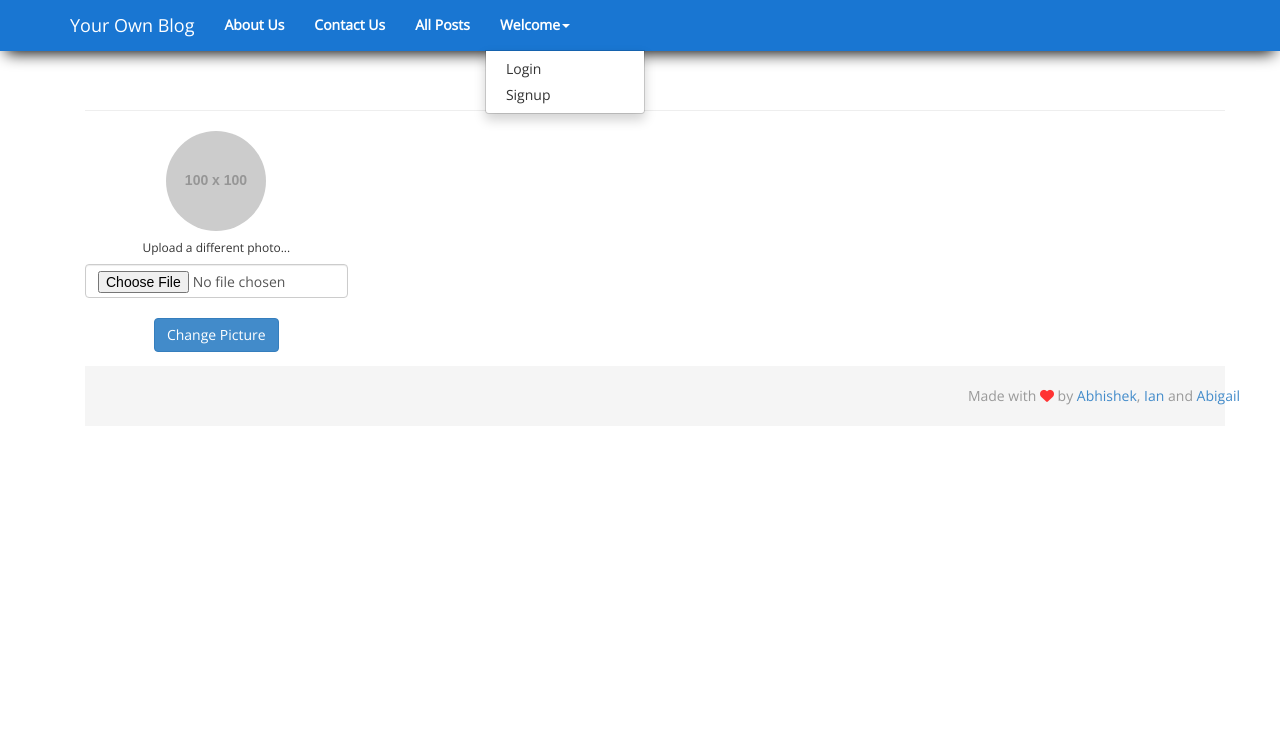
After one commit to ghoshabhi/Multi-User-Blog, a Python web app: template templates/test_photo.html in a window 1280 px wide, after a click on "Welcome". The commit adds this page. Shown: the top 739 px of the page. Run offline with Jinja, Linux system fonts and the light colour scheme; the template is opened without the code that fills it, so the values that code supplies are empty; grey boxes labelled with a size stand in for pictures from a placeholder-image service; some libraries are stand-ins or nearby versions.

Commit message:
Photo Upload Handler changes. Comment time also differently shown!

```diff
--- a/models.py
+++ b/models.py
@@ -20,7 +20,7 @@ class Post(ndb.Model):
 
 class UserPhoto(ndb.Model):
     user = ndb.KeyProperty(kind=User)
-    photo_blob = ndb.BlobProperty()
+    photo_blob_key = ndb.BlobKeyProperty()
 
 
 class Likes(ndb.Model):
--- a/templates/blog.html
+++ b/templates/blog.html
@@ -85,7 +85,7 @@
             <a class="story-img" href="/profile/{{each_comment['c_u_id']}}">
               <img src="/static/no-user.png" style="width:50px;height:50px" class="img-circle">
                 <span style="color:#1BC1A1">{{each_comment['c_u_name']}}</span>
-            </a><small>{{each_comment['c_date'].strftime("%b %d, '%y - %I:%M %p")}}</small>
+            </a><small>{{each_comment['c_date'].strftime("%b %d, '%y")}}</small> at <small>{{each_comment['c_date'].strftime("%I:%M %p")}}</small>
             <p class="commentBody" style="margin-left:50px;">
               {{each_comment['c_comment']}}
             </p>
--- /dev/null
+++ b/templates/test_photo.html
@@ -0,0 +1,56 @@
+{% extends "master.html" %}
+
+{% block navigation %}
+ {% if user %}
+  <li class="dropdown">
+    <a href="#" class="dropdown-toggle" data-toggle="dropdown"><em>{{user.fullname}}</em><b class="caret"></b></a>
+    <ul class="dropdown-menu">
+      <li><a href="/newpost">New Post</a></li>
+      <li><a href="#">All Posts</a></li>
+      <li><a href="#">Drafts</a></li>
+      <li class="divider"></li>
+      <li><a href="/profile/{{ user.key | filterKey}}">Profile</a></li>
+      <li><a href="#">Report Problem</a></li>
+      <li><a href="/logout">Sign Out</a></li>
+    </ul>
+  </li>
+{% else %}
+  <li class="dropdown">
+    <a href="#" class="dropdown-toggle" data-toggle="dropdown"><b>Welcome</b><b class="caret"></b></a>
+    <ul class="dropdown-menu">
+      <li><a href="/login">Login</a></li>
+      <li><a href="/register">Signup</a></li>
+    </ul>
+  </li>
+{% endif %}
+{% endblock navigation %}
+
+{% block content %}
+
+<div class="container">
+    <h1>{{user.fullname}}</h1>
+    <hr>
+  <div class="row">
+      <!-- left column -->
+    <div class="col-md-3">
+      <form action="{{upload_url}}" method="post" enctype="multipart/form-data">
+        <div class="text-center">
+          {% if user_photo_url %}
+            <img src="user_photo_url" class="img-responsive img-rounded" alt="avatar">
+            <h6>Upload a different photo...</h6>
+
+            <input type="file" name="img" class="form-control">
+            <br>
+            <input type="submit" name="img" class="btn btn-primary" value="Change Picture">
+          {% else %}
+            <img src="//placehold.it/100" class="avatar img-circle" alt="avatar">
+            <h6>Upload a different photo...</h6>
+
+            <input type="file" class="form-control">
+            <br>
+            <input type="submit" class="btn btn-primary" value="Change Picture">
+          {% endif %}
+        </div>
+      </div>
+      </form>
+{% endblock %}
```
Also changed, not shown: main.py (+46 -21 lines).
